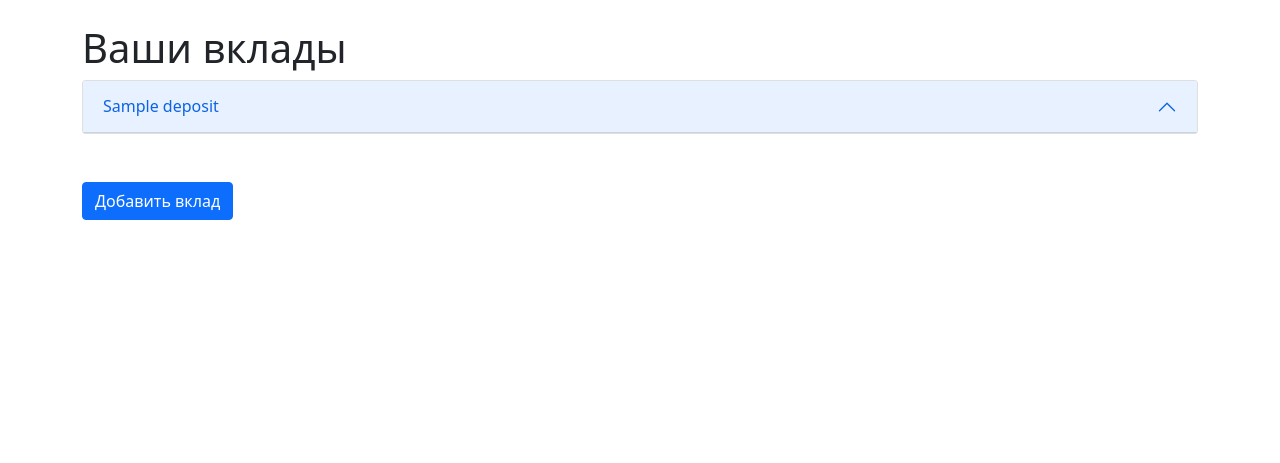
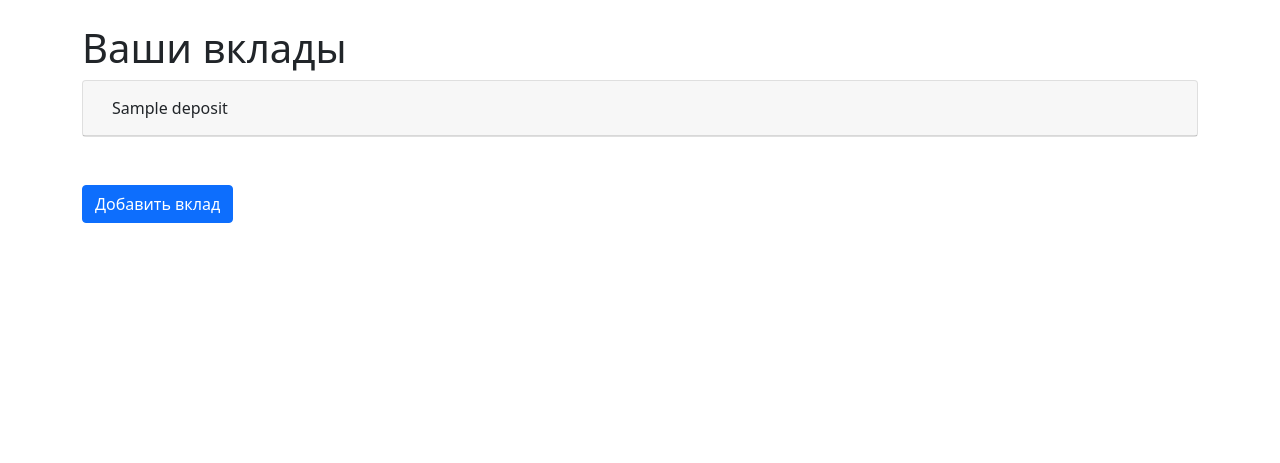
Before and after one commit to vladuxa23/TinApiInvest, a Flask app: page /deposits in a window 1280 px wide. Shown: the part 89-552 px from the top of the page. Run offline with Flask 2, Linux system fonts and the light colour scheme; tables that the repository leaves empty hold one stand-in row (values such as "Sample post"); parts of the project's set-up code (start-up, migrations or seed data) failed here and were passed over; some libraries are stand-ins or nearby versions.

Commit message:
refactor

```diff
--- a/CapitalApp/templates/credits.html
+++ b/CapitalApp/templates/credits.html
@@ -38,6 +38,7 @@
                 </div>
             </div>
             {% endfor %}
+
         </div>
 
         {% endif %}
--- a/CapitalApp/templates/deposits.html
+++ b/CapitalApp/templates/deposits.html
@@ -3,7 +3,8 @@
 {% block title %}{{ title }}{% endblock %}
 
 {% block style %}
-<link rel="stylesheet" href="{{ url_for('static', filename='css/bootstrap-datepicker.css') }}">
+<link rel="stylesheet"
+      href="{{ url_for('static', filename='css/bootstrap-datepicker.css') }}">
 {% endblock %}
 
 {% block content %}
@@ -24,61 +25,77 @@
         <div class="accordion" id="accordionDeposits">
             {% for elem in deposits_list %}
 
-         <div class="accordion-item">
-            <h2 class="accordion-header" id="accordion-header-{{elem.id}}">
-               <button class="accordion-button" type="button" data-bs-toggle="collapse" data-bs-target="#accordion-header-collapse-{{elem.id}}" aria-expanded="true" aria-controls="accordion-header-collapse-{{elem.id}}">
+            <div class="card mt-2">
+                <div class="card-header" data-bs-toggle="collapse"
+                     href="#collapse{{elem.id}}">
+                    <a class="btn">
                         {{elem.name}}
-               </button>
-            </h2>
-            <div id="accordion-header-collapse-{{elem.id}}" class="accordion-collapse collapse" aria-labelledby="accordion-header-{{elem.id}}">
-               <div class="accordion-body">
-                  <strong>1234</strong>
+                    </a>
+                </div>
+                <div class="collapse" data-bs-parent="#accordion"
+                     id="collapse{{elem.id}}">
+                    <div class="card-body">
+                        Lorem ipsum..
                     </div>
                 </div>
             </div>
-
             {% endfor %}
 
 
         </div>
         {% endif %}
-      <button type="button" class="btn btn-primary mt-5" data-bs-toggle="modal" data-bs-target="#openModal">Добавить вклад</button>
+        <button type="button" class="btn btn-primary mt-5"
+                data-bs-toggle="modal" data-bs-target="#openModal">Добавить
+            вклад
+        </button>
     </div>
 
     <!-- Modal -->
-   <div class="modal fade" id="openModal" tabindex="-1" aria-labelledby="addDepositLabel" aria-hidden="true">
+    <div class="modal fade" id="openModal" tabindex="-1"
+         aria-labelledby="addDepositLabel" aria-hidden="true">
         <div class="modal-dialog modal-dialog-centered">
             <div class="modal-content">
                 <!-- Popup header -->
                 <div class="modal-header">
-               <h5 class="modal-title" id="addDepositLabel">Добавить вклад</h5>
-               <button type="button" class="btn-close" data-bs-dismiss="modal" aria-label="Close"></button>
+                    <h5 class="modal-title" id="addDepositLabel">Добавить
+                        вклад</h5>
+                    <button type="button" class="btn-close"
+                            data-bs-dismiss="modal" aria-label="Close"></button>
                 </div>
                 <!-- Popup body -->
                 <div class="modal-body">
                     {{deposit_form.csrf_token}}
                     <form>
-                  {% for field in deposit_form if field.name != 'csrf_token' %}
+                        {% for field in deposit_form if field.name !=
+                        'csrf_token' %}
 
                         <div class="mb-3">
-                     {{field.label(class="form-label", for=field.name, autocomplete="off")}}
+                            {{field.label(class="form-label", for=field.name,
+                            autocomplete="off")}}
 
-                     {% if  field.name == 'submit' %}
+                            {% if field.name == 'submit' %}
                             <div class="d-grid gap-2">
-                        {{field(class="btn btn-primary", value="Добавить", autocomplete="off")}}
+                                {{field(class="btn btn-primary",
+                                value="Добавить", autocomplete="off")}}
                             </div>
 
                             {% elif field.name == 'percent' %}
-                     {{field(class="form-control", autocomplete="off", maxlength="7", validate="true", autocomplete="off", step="0.01", type="text", pattern="(^[0-9]{0,2}$)|(^[0-9]{0,2}\.[0-9]{0,5}$)",)}}
+                            {{field(class="form-control", autocomplete="off",
+                            maxlength="7", validate="true", autocomplete="off",
+                            step="0.01", type="text",
+                            pattern="(^[0-9]{0,2}$)|(^[0-9]{0,2}\.[0-9]{0,5}$)",)}}
 
                             {% elif field.name == 'amount' %}
-                     {{field(class="form-control", validate="true", autocomplete="off", step="0.01", type="text", pattern="(^[0-9]{0,20}$)|(^[0-9]{0,2}\.[0-9]{0,5}$)",)}}
+                            {{field(class="form-control", validate="true",
+                            autocomplete="off", step="0.01", type="text",
+                            pattern="(^[0-9]{0,20}$)|(^[0-9]{0,2}\.[0-9]{0,5}$)",)}}
 
-                     {% elif field.name == 'amount_value'  %}
+                            {% elif field.name == 'amount_value' %}
                             {{field(class="form-select", autocomplete="off")}}
 
                             {% else %}
-                     {{field(class="form-control", autocomplete="off", maxlength=50)}}
+                            {{field(class="form-control", autocomplete="off",
+                            maxlength=50)}}
 
                             {% endif %}
 
@@ -94,7 +111,9 @@
 
                 <!-- Popup footer -->
                 <div class="modal-footer">
-               <button type="button" class="btn btn-secondary" data-bs-dismiss="modal">Закрыть</button>
+                    <button type="button" class="btn btn-secondary"
+                            data-bs-dismiss="modal">Закрыть
+                    </button>
                 </div>
             </div>
         </div>
--- a/CapitalApp/views.py
+++ b/CapitalApp/views.py
@@ -86,7 +86,7 @@ def credits_page():
     credits_list = db.session.query(Credits).all()
     credit_form = NewCreditForm()
 
-    return render_template('credits1.html',
+    return render_template('credits.html',
                            title='Кредиты',
                            credit_form=credit_form,
                            credits_list=credits_list)
```
Lines whose indentation alone changed are shown as unchanged.
